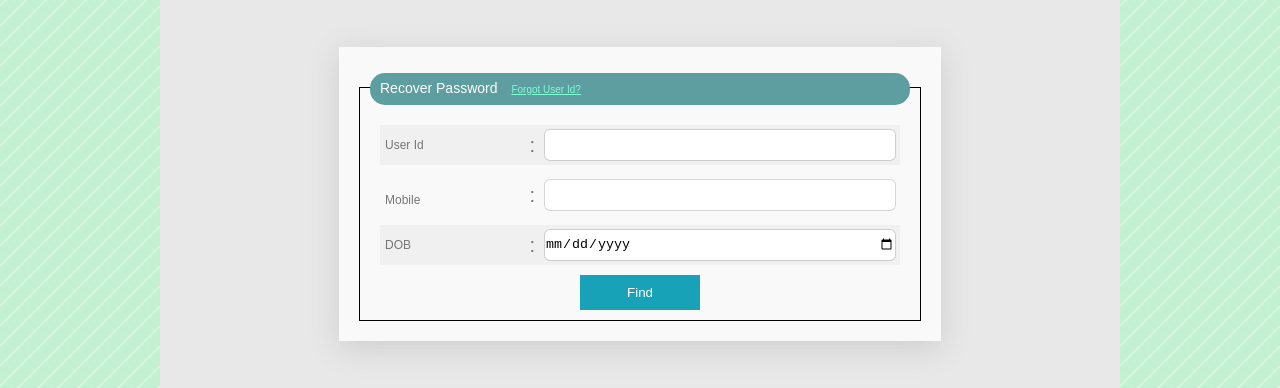
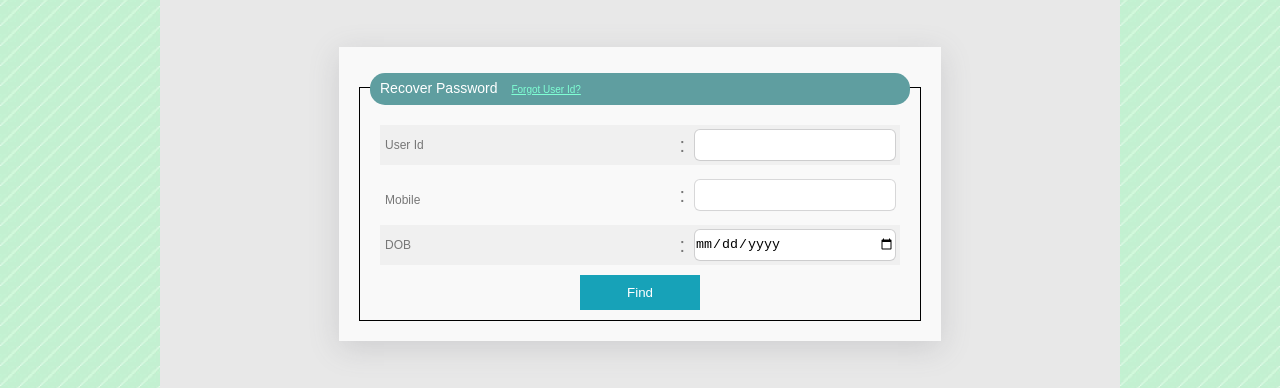
Before and after one commit to touhidhtml/Lged-website, a plain HTML site: page pages/recovery.html in a window 1280 px wide. Shown: the part 154-542 px from the top of the page. Drawn offline with Linux system fonts and the light colour scheme.

Commit message:
Add files via upload

```diff
--- a/css/download.css
+++ b/css/download.css
@@ -158,7 +158,7 @@ background-color: blueviolet;
     width: 500px;
 }
 .id-form input{
-    width: 350px;
+    width: 200px;
     border-radius: 5px;
     border: 0;
     box-shadow: rgba(0, 0, 0, 0.02) 0px 1px 3px 0px, rgba(27, 31, 35, 0.15) 0px 0px 0px 1px;
@@ -180,7 +180,7 @@ background-color: blueviolet;
     width: 500px;
 }
 .id-password input{
-    width: 350px;
+    width: 200px;
     border-radius: 5px;
     border: 0;
     box-shadow: rgba(0, 0, 0, 0.02) 0px 1px 3px 0px, rgba(27, 31, 35, 0.15) 0px 0px 0px 1px;
--- a/css/forgot-user-id.css
+++ b/css/forgot-user-id.css
@@ -163,7 +163,7 @@ background-color: blueviolet;
     width: 500px;
 }
 .Name-form input{
-    width: 350px;
+    width: 180px;
     border-radius: 5px;
     border: 0;
     box-shadow: rgba(0, 0, 0, 0.02) 0px 1px 3px 0px, rgba(27, 31, 35, 0.15) 0px 0px 0px 1px;
@@ -188,7 +188,7 @@ background-color: blueviolet;
     margin-bottom: 10px;
 }
 .input-mobile input{
-    width: 350px;
+    width: 180px;
     border-radius: 5px;
     border: 0;
     box-shadow: rgba(0, 0, 0, 0.02) 0px 1px 3px 0px, rgba(27, 31, 35, 0.15) 0px 0px 0px 1px;
@@ -211,7 +211,7 @@ background-color: blueviolet;
     width: 500px;
 }
 .date-form input{
-    width: 350px;
+    width: 180px;
     border-radius: 5px;
     border: 0;
     box-shadow: rgba(0, 0, 0, 0.02) 0px 1px 3px 0px, rgba(27, 31, 35, 0.15) 0px 0px 0px 1px;
@@ -236,7 +236,7 @@ background-color: blueviolet;
     margin-bottom: 10px;
 }
 .input-poste-name input{
-    width: 350px;
+    width: 180px;
     border-radius: 5px;
     border: 0;
     box-shadow: rgba(0, 0, 0, 0.02) 0px 1px 3px 0px, rgba(27, 31, 35, 0.15) 0px 0px 0px 1px;
--- a/css/payment.css
+++ b/css/payment.css
@@ -156,7 +156,7 @@ background-color: blueviolet;
 .id-form{
     display: flex;
     flex: 1;
-    width: 500px;
+    width: 200px;
 }
 .id-form input{
     width: 350px;
--- a/css/recovery.css
+++ b/css/recovery.css
@@ -163,7 +163,7 @@ background-color: blueviolet;
     width: 500px;
 }
 .id-form input{
-    width: 350px;
+    width: 200px;
     border-radius: 5px;
     border: 0;
     box-shadow: rgba(0, 0, 0, 0.02) 0px 1px 3px 0px, rgba(27, 31, 35, 0.15) 0px 0px 0px 1px;
@@ -188,7 +188,7 @@ background-color: blueviolet;
     margin-bottom: 10px;
 }
 .input-mobile input{
-    width: 350px;
+    width: 200px;
     border-radius: 5px;
     border: 0;
     box-shadow: rgba(0, 0, 0, 0.02) 0px 1px 3px 0px, rgba(27, 31, 35, 0.15) 0px 0px 0px 1px;
@@ -212,7 +212,7 @@ background-color: blueviolet;
     width: 500px;
 }
 .date-form input{
-    width: 350px;
+    width: 200px;
     border-radius: 5px;
     border: 0;
     box-shadow: rgba(0, 0, 0, 0.02) 0px 1px 3px 0px, rgba(27, 31, 35, 0.15) 0px 0px 0px 1px;
```
